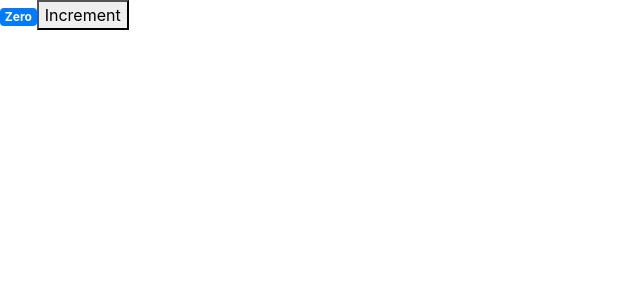
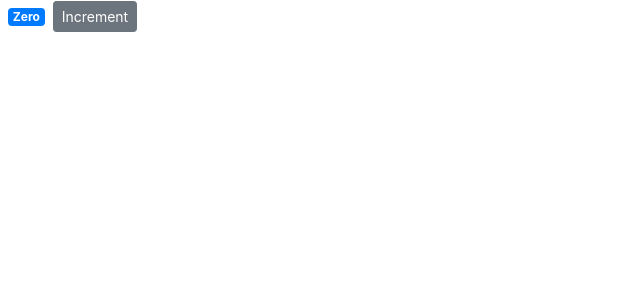
Before and after one commit to pchelka84/simple-shopping-cart, a React (Create React App) app: page / in a window 1280 px wide. Shown: the top 300 px of the page, without its empty margins (0-640 px from the left). Built offline with nearby package versions, Linux system fonts and the light colour scheme.

Commit message:
Styling button

```diff
--- a/src/components/counter.jsx
+++ b/src/components/counter.jsx
@@ -8,8 +8,8 @@
   render() {
     return (
       <React.Fragment>
-        <span className="badge badge-primary">{this.formatCount()}</span>
-        <button>Increment</button>
+        <span className="badge badge-primary m-2">{this.formatCount()}</span>
+        <button className="btn btn-secondary btn-sm">Increment</button>
       </React.Fragment>
     );
   }
```
